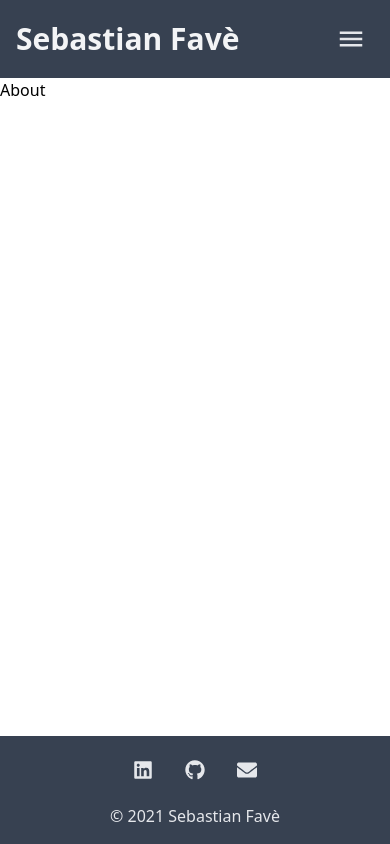
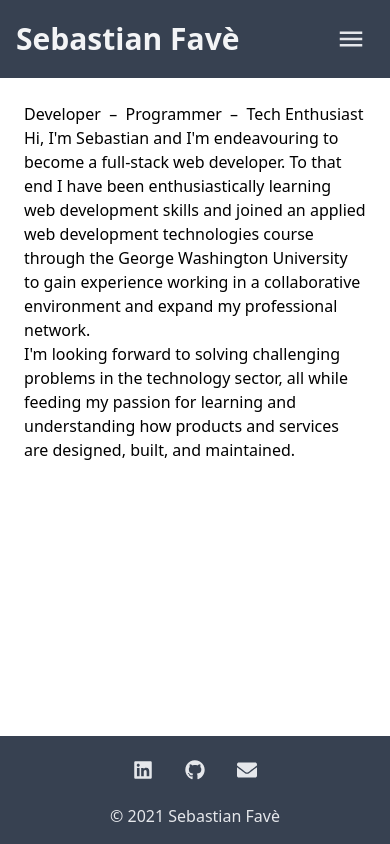
Before and after one commit to spfave/portfolio-react, a React (Create React App) app: page / in a window 390 px wide. Built offline with nearby package versions, Linux system fonts and the light colour scheme.

Commit message:
Create responsive about page for medium screens

```diff
--- a/src/components/PortfolioSite.js
+++ b/src/components/PortfolioSite.js
@@ -7,10 +7,10 @@ export default function PortfolioSite() {
   const pages = ['About', 'Portfolio', 'Contact', 'Skills'];
 
   return (
-    <div className='flex flex-col w-full min-h-screen relative overflow-hidden'>
+    <div className='flex flex-col min-h-screen relative overflow-hidden'>
       <BrowserRouter>
         <Header pages={pages} />
-        <main className='flex-grow'>
+        <main className='flex-grow flex'>
           <Switch>
             {/*Default to About page*/}
             <Route path='/' exact component={pageComponents['About']} />
--- a/src/components/pages/About.js
+++ b/src/components/pages/About.js
@@ -1,3 +1,26 @@
 export default function About() {
-  return <div>About</div>;
+  return (
+    <section className='flex md:flex-row'>
+      <div className='md:self-center md:w-1/2 p-6'>
+        <h3 className=''>
+          Developer <span>&nbsp;&ndash;&nbsp;</span> Programmer{' '}
+          <span>&nbsp;&ndash;&nbsp;</span> Tech Enthusiast
+        </h3>
+        <p className=''>
+          Hi, I'm Sebastian and I'm endeavouring to become a full-stack web
+          developer. To that end I have been enthusiastically learning web
+          development skills and joined an applied web development technologies
+          course through the George Washington University to gain experience
+          working in a collaborative environment and expand my professional
+          network.
+        </p>
+        <p className=''>
+          I'm looking forward to solving challenging problems in the technology
+          sector, all while feeding my passion for learning and understanding
+          how products and services are designed, built, and maintained.
+        </p>
+      </div>
+      <div className='bg-landing bg-cover bg-center bg-no-repeat md:w-1/2'></div>
+    </section>
+  );
 }
--- a/tailwind.config.js
+++ b/tailwind.config.js
@@ -2,7 +2,11 @@ module.exports = {
   purge: ['./src/**/*.{js,jsx,ts,tsx}', './public/index.html'],
   darkMode: false, // or 'media' or 'class'
   theme: {
-    extend: {},
+    extend: {
+      backgroundImage: (theme) => ({
+        landing: 'url(./assets/img/code-desk-md.jpg)',
+      }),
+    },
   },
   variants: {
     extend: {},
```
Also changed, not shown: src/assets/img/code-desk-md.jpg (added).
